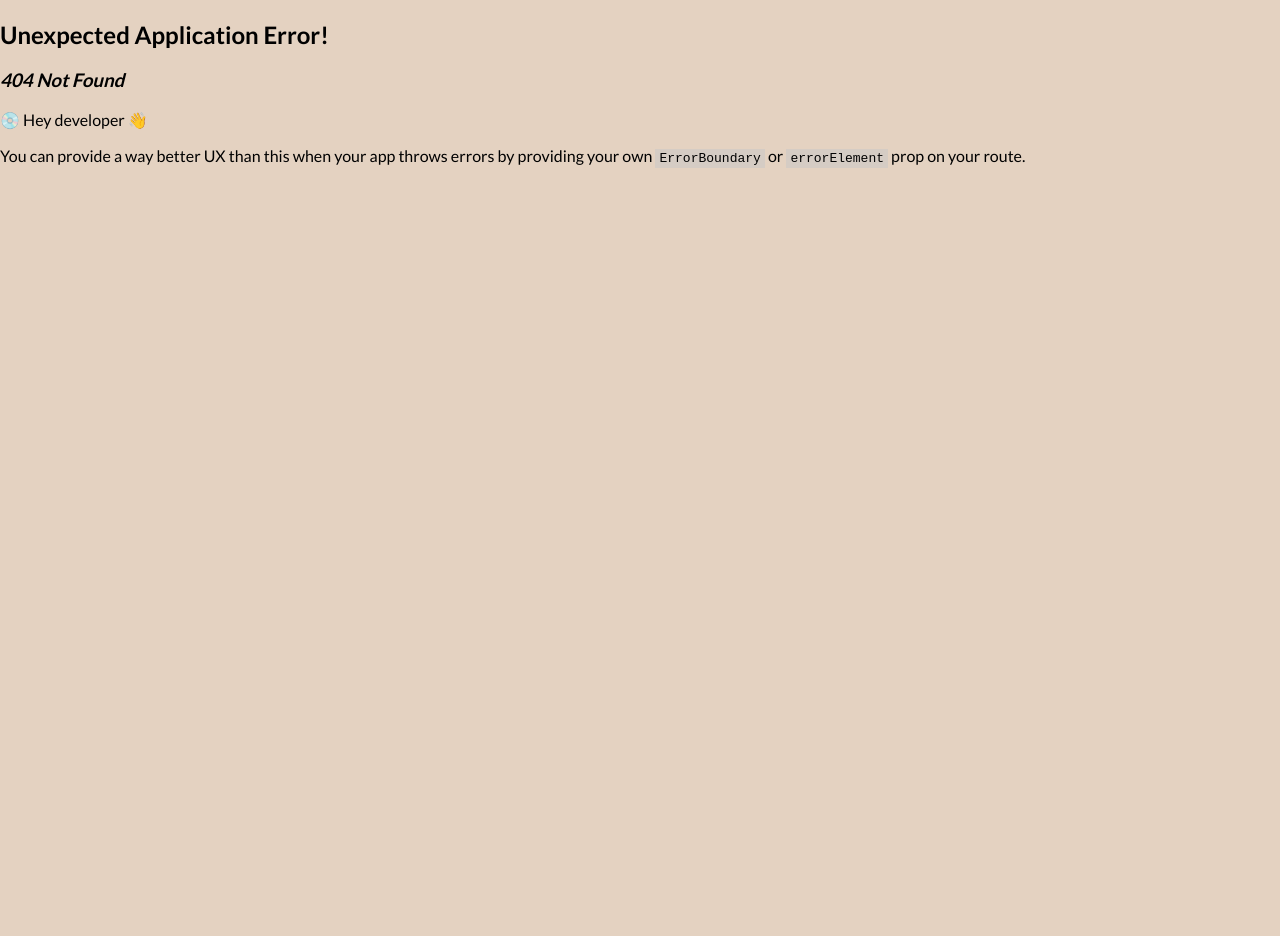
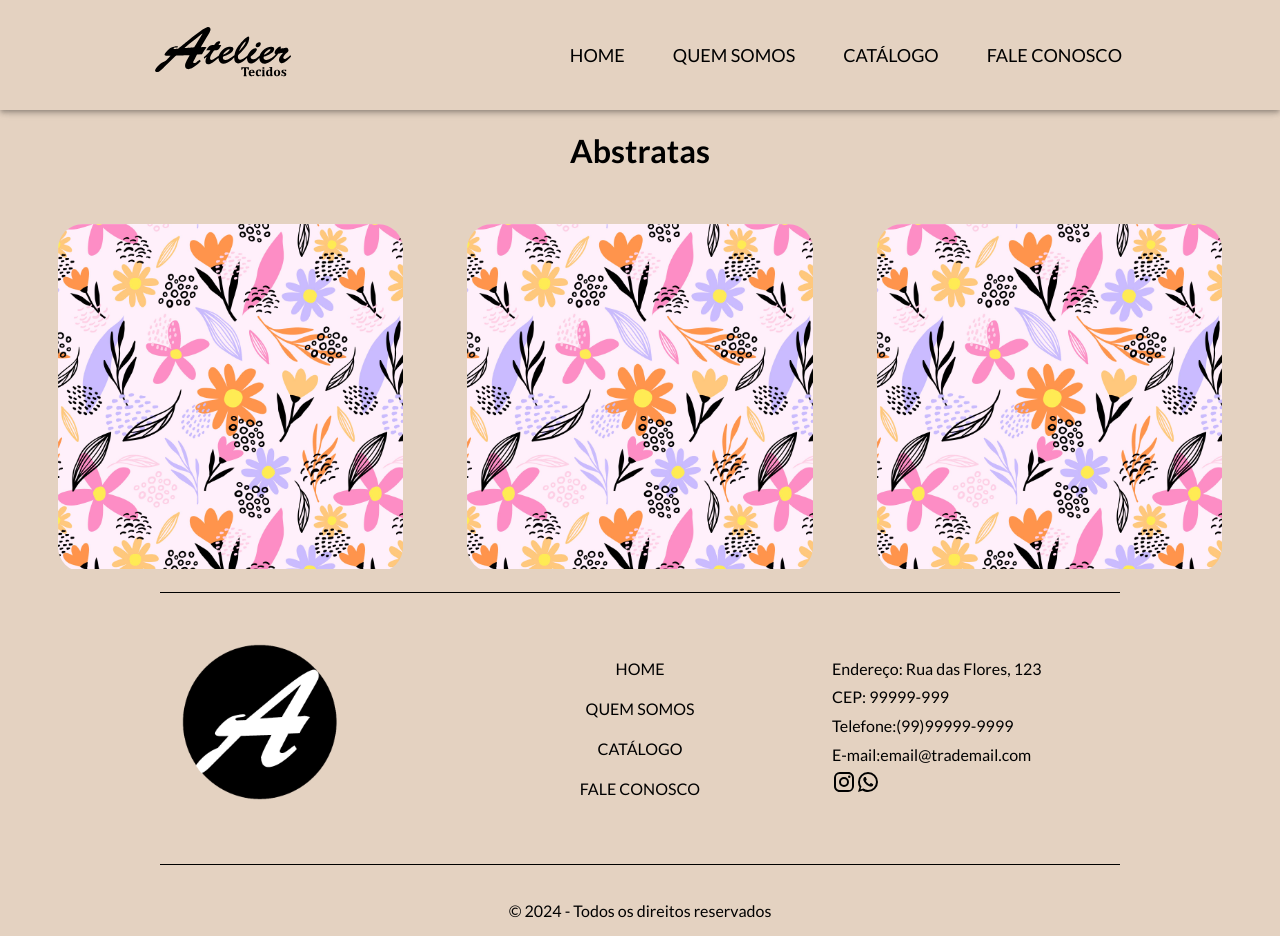
Before and after one commit to nst-software/projeto-atelier, a React (Vite) app: page /projeto-atelier/catalogo/abstratas in a window 1280 px wide. Before the commit this address had no page. Before the commit the page ends 800 px from the top, so only its background shows below. Built offline with nearby package versions, Linux system fonts and the light colour scheme.

Commit message:
Catalogos 1 e 2

```diff
--- a/src/components/Catalogo/Cards.tsx
+++ b/src/components/Catalogo/Cards.tsx
@@ -12,6 +12,7 @@ const useStyles = makeStyles(() => ({
     marginBottom: "0",
     cursor: "pointer",
     backgroundColor: theme.palette.secondary.main,
+    width: "80%",
   },
   divPrincipal: {
     display: "flex",
@@ -253,7 +254,10 @@ const Cards: FC = () => {
               key={item.id}
               className={classes.card}
               onClick={() => navigate(item.rota)}
-              sx={{ backgroundColor: theme.palette.secondary.main }}
+              sx={{
+                backgroundColor: theme.palette.secondary.main,
+                borderRadius: "25px",
+              }}
             >
               <CustomCardMedia images={item.images} title={item.name} />
               <h2 className={classes.texto} onClick={() => navigate(item.rota)}>
--- /dev/null
+++ b/src/components/QuemSomos/AnimalPrint.tsx
@@ -0,0 +1,84 @@
+import { FC } from "react";
+import { makeStyles } from "@mui/styles";
+import { theme } from "../../Style/Theme";
+import animalPrint1 from "../../assets/IMG.jpg";
+
+const animalPrint = [
+  {
+    id: 1,
+    name: "Animal Print 1",
+    image: animalPrint1,
+  },
+  {
+    id: 2,
+    name: "Animal Print 2",
+    image: animalPrint1,
+  },
+  {
+    id: 3,
+    name: "Animal Print 3",
+    image: animalPrint1,
+  },
+];
+
+const useStyles = makeStyles(() => ({
+  divPrincipal: {
+    display: "flex",
+    justifyContent: "center",
+    alignItems: "center",
+    flexDirection: "column",
+    width: "100%",
+  },
+  card: {
+    margin: "2rem",
+    marginTop: "2rem",
+    marginBottom: "0",
+    overflow: "hidden",
+  },
+  divCard: {
+    display: "flex",
+    flexDirection: "column",
+    alignItems: "center",
+    justifyContent: "center",
+    width: "32%",
+    [theme.breakpoints.down("sm")]: {
+      width: "85%",
+    },
+  },
+}));
+/* Catalogo pra floral */
+const AnimalPrint: FC = () => {
+  const classes = useStyles();
+
+  return (
+    <div className={classes.divPrincipal}>
+      <h1>Animal Print</h1>
+      <div
+        style={{
+          display: "flex",
+          flexDirection: "row",
+          flexWrap: "wrap",
+          justifyContent: "center",
+        }}
+      >
+        {animalPrint.map((item) => (
+          <div className={classes.divCard}>
+            <div
+              key={item.id}
+              className={classes.card}
+              style={{ borderRadius: "25px" }}
+            >
+              <img
+                src={item.image}
+                alt={item.name}
+                style={{ width: "100%", overflow: "hidden" }}
+              />
+            </div>
+          </div>
+        ))}
+      </div>
+    </div>
+  );
+};
+
+export default AnimalPrint;
--- a/src/main.tsx
+++ b/src/main.tsx
@@ -9,6 +9,8 @@ import "./index.css";
 import Catalogo from "./routes/Catalogo.tsx";
 import FaleConosco from "./routes/FaleConosco.tsx";
 import QuemSomos from "./routes/QuemSomos copy.tsx";
+import Abstratas from "./routes/Catalogos/Abstratas.tsx";
+import AnimalPrint from "./components/QuemSomos/AnimalPrint.tsx";
 
 const router = createBrowserRouter(
   [
@@ -18,6 +20,8 @@ const router = createBrowserRouter(
       children: [
         { path: "", element: <Home /> },
         { path: "catalogo", element: <Catalogo /> },
+        { path: "catalogo/abstratas", element: <Abstratas /> },
+        { path: "catalogo/animal-print", element: <AnimalPrint /> },
         { path: "fale-conosco", element: <FaleConosco /> },
         { path: "quemSomos", element: <QuemSomos /> },
       ],
--- /dev/null
+++ b/src/routes/Catalogos/Abstratas.tsx
@@ -0,0 +1,84 @@
+import { FC } from "react";
+import { makeStyles } from "@mui/styles";
+import { theme } from "../../Style/Theme";
+import abstrata1 from "../../assets/IMG.jpg";
+
+const abstratas = [
+  {
+    id: 1,
+    name: "Abstratas 1",
+    image: abstrata1,
+  },
+  {
+    id: 2,
+    name: "Abstratas 2",
+    image: abstrata1,
+  },
+  {
+    id: 3,
+    name: "Abstratas 3",
+    image: abstrata1,
+  },
+];
+
+const useStyles = makeStyles(() => ({
+  divPrincipal: {
+    display: "flex",
+    justifyContent: "center",
+    alignItems: "center",
+    flexDirection: "column",
+    width: "100%",
+  },
+  card: {
+    margin: "2rem",
+    marginTop: "2rem",
+    marginBottom: "0",
+    overflow: "hidden",
+  },
+  divCard: {
+    display: "flex",
+    flexDirection: "column",
+    alignItems: "center",
+    justifyContent: "center",
+    width: "32%",
+    [theme.breakpoints.down("sm")]: {
+      width: "85%",
+    },
+  },
+}));
+/* Catalogo pra floral */
+const Abstratas: FC = () => {
+  const classes = useStyles();
+
+  return (
+    <div className={classes.divPrincipal}>
+      <h1>Abstratas</h1>
+      <div
+        style={{
+          display: "flex",
+          flexDirection: "row",
+          flexWrap: "wrap",
+          justifyContent: "center",
+        }}
+      >
+        {abstratas.map((item) => (
+          <div className={classes.divCard}>
+            <div
+              key={item.id}
+              className={classes.card}
+              style={{ borderRadius: "25px" }}
+            >
+              <img
+                src={item.image}
+                alt={item.name}
+                style={{ width: "100%", overflow: "hidden" }}
+              />
+            </div>
+          </div>
+        ))}
+      </div>
+    </div>
+  );
+};
+
+export default Abstratas;
```
